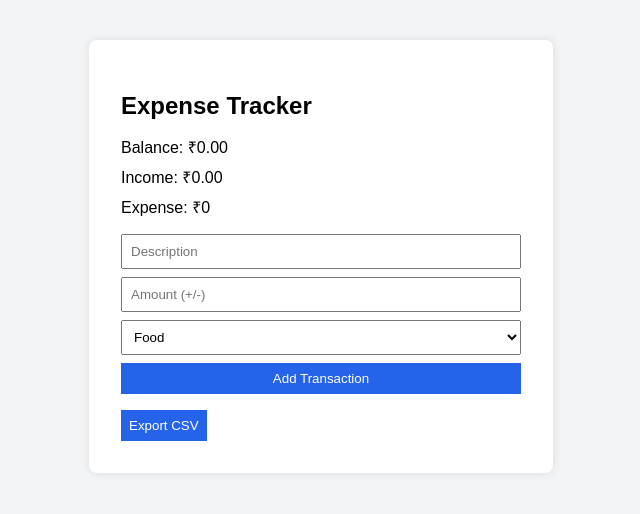
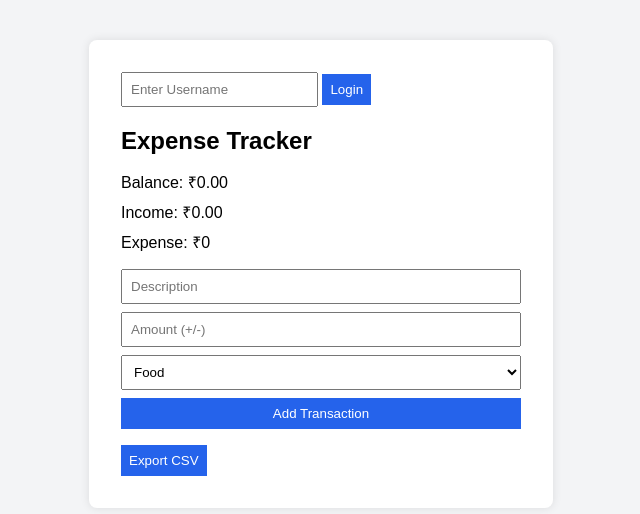
Before and after one commit to Aafrin-kashis/Expense-Tracker, a website built with Vite: page tracker/index.html in a window 1280 px wide. Shown: the whole page, without its empty margins (319-959 px from the left). Built offline with nearby package versions, Linux system fonts and the light colour scheme.

Commit message:
Adding a login or logout feature here modify html file for creating login page

```diff
--- a/tracker/index.html
+++ b/tracker/index.html
@@ -8,6 +8,19 @@
 </head>
 <body>
   <div class="container">
+
+    <div id="loginBox">
+  <input
+    type="text"
+    id="username"
+    placeholder="Enter Username"
+  >
+  <button id="loginBtn">
+    Login
+  </button>
+</div>
+
+
     <h2>Expense Tracker</h2>
     <div class="summary">
       <p>Balance: <span id="balance">₹0.00</span></p>
```
